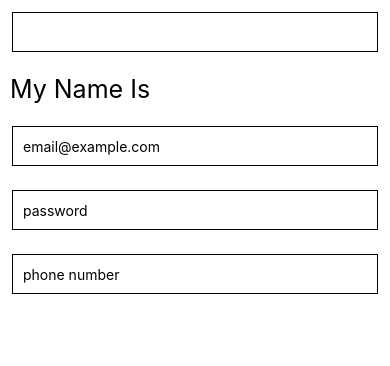
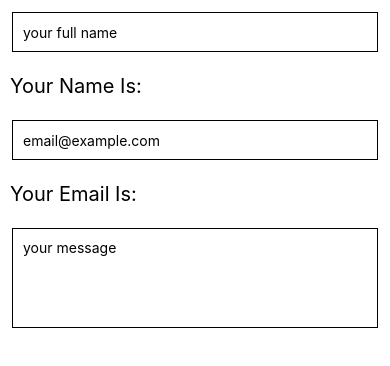
Before and after one commit to muazimmaqbool/React-Native-Tutorials, a React Native app: screen / in a window 390 px wide. Shown: the top 366 px of the page. Built offline with nearby package versions, Linux system fonts and the light colour scheme.

Commit message:
multiple line text input

```diff
--- a/App.js
+++ b/App.js
@@ -232,8 +232,8 @@ const App = () => {
 
       {/*Inputs and Forms in React Native */}
       {/* <B_TextInput/> */}
-      <C_TextInput_props/>
-      {/* <D_MultiLine_TextInput/> */}
+      {/* <C_TextInput_props/> */}
+      <D_MultiLine_TextInput/>
       {/* <E_Switch/> */}
       {/* <F_LoginForm/> */}
       {/* <G_KeyboardAvoidingView/> */}
--- a/Inputs and Forms/D_MultiLine_TextInput.js
+++ b/Inputs and Forms/D_MultiLine_TextInput.js
@@ -44,6 +44,7 @@ const styles = StyleSheet.create({
     flex: 1,
     backgroundColor: "#fff",
     paddingTop: StatusBar.currentHeight,
+    padding:20
   },
   input: {
     height: 40,
@@ -54,9 +55,10 @@ const styles = StyleSheet.create({
   text: {
     fontSize: 20,
     padding: 10,
+    textTransform:"capitalize"
   },
   multilineText:{
-    minHeight:100,
+    minHeight:100, //important to add minHeight otherwise it will appear as a simple text field
     textAlignVertical:"top" ,
     //this line is added because multiline prop aligns the text on top of ios and in middle in android so
     //by adding this line text is at top inside both ios and android
```
